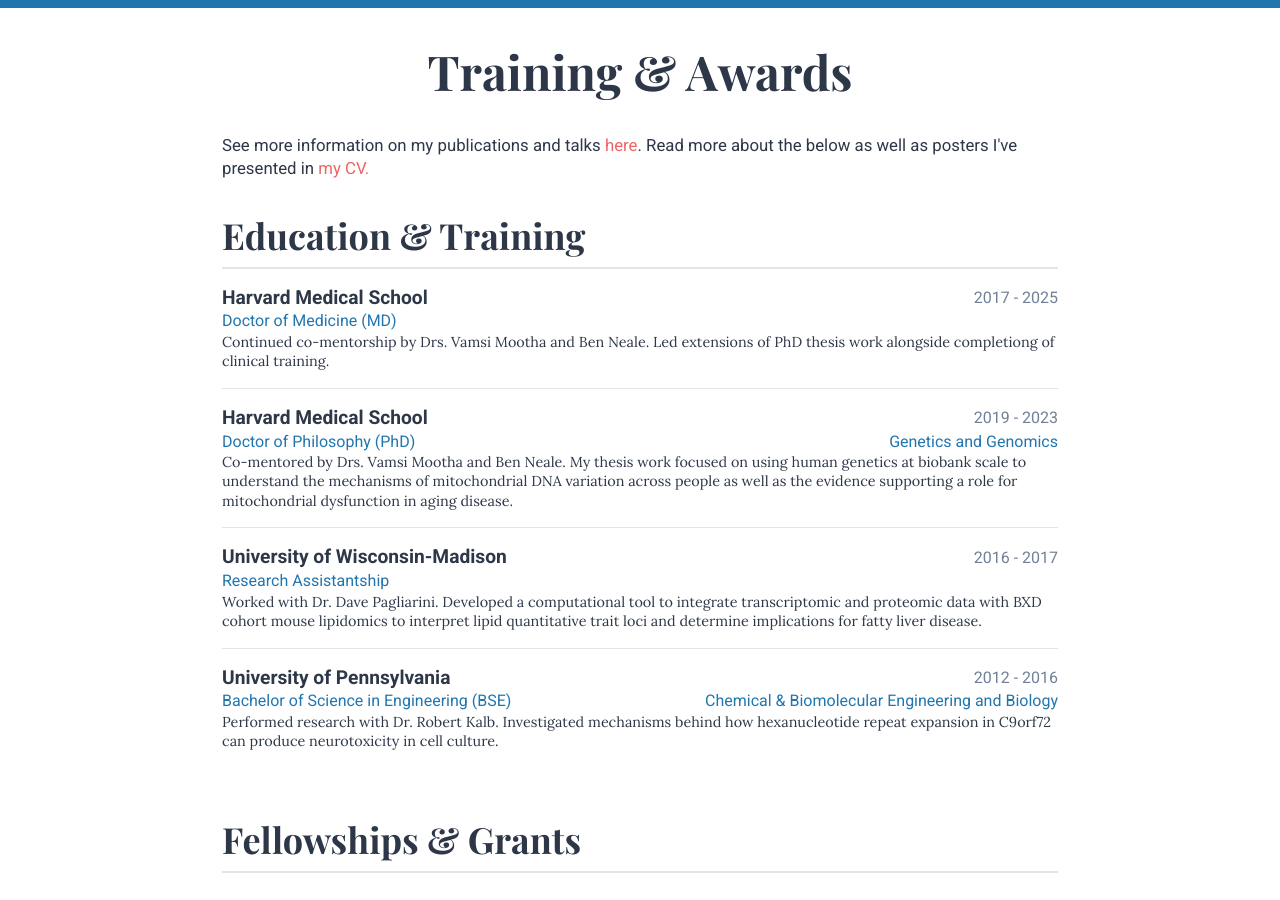
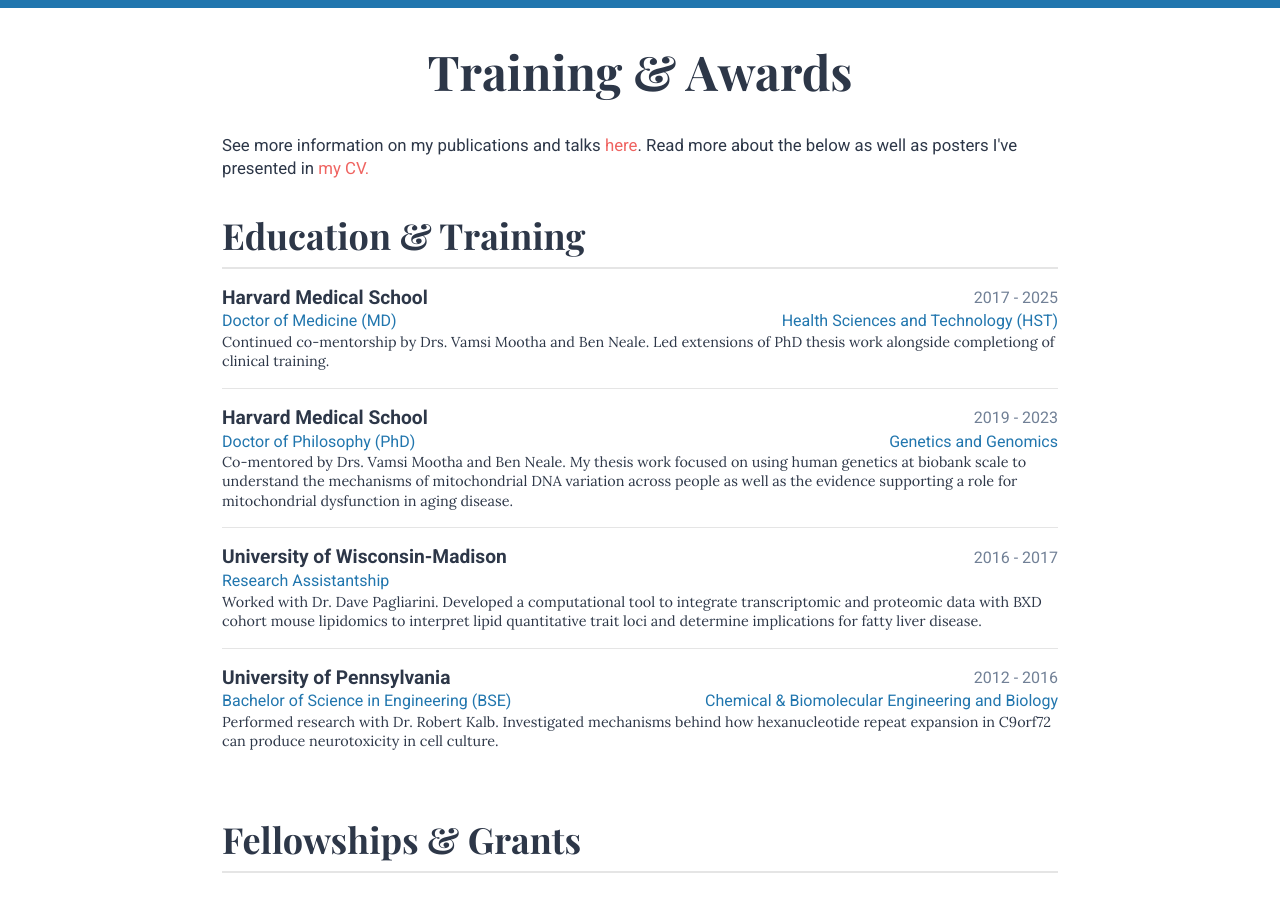
Before and after one commit to rahulg603/rahulg603.github.io, a Jekyll site: the page built from education.md, in a window 1280 px wide and 900 px high. Built offline with Jekyll 4.4.1, drawn with Linux system fonts in a browser that asks for light colours; some web fonts are replaced.

Commit message:
Updating education

```diff
--- a/education.md
+++ b/education.md
@@ -15,6 +15,7 @@ title: Training & fellowships
       </div>
       <div class="degree">
         <span>Doctor of Medicine (MD)</span>
+        <span class="field">Health Sciences and Technology (HST)</span>
       </div>
       <profile-para>Continued co-mentorship by Drs. Vamsi Mootha and Ben Neale. Led extensions of PhD thesis work alongside completiong of clinical training.</profile-para>
     </div>
```
Also changed, not shown: 5 other files.
